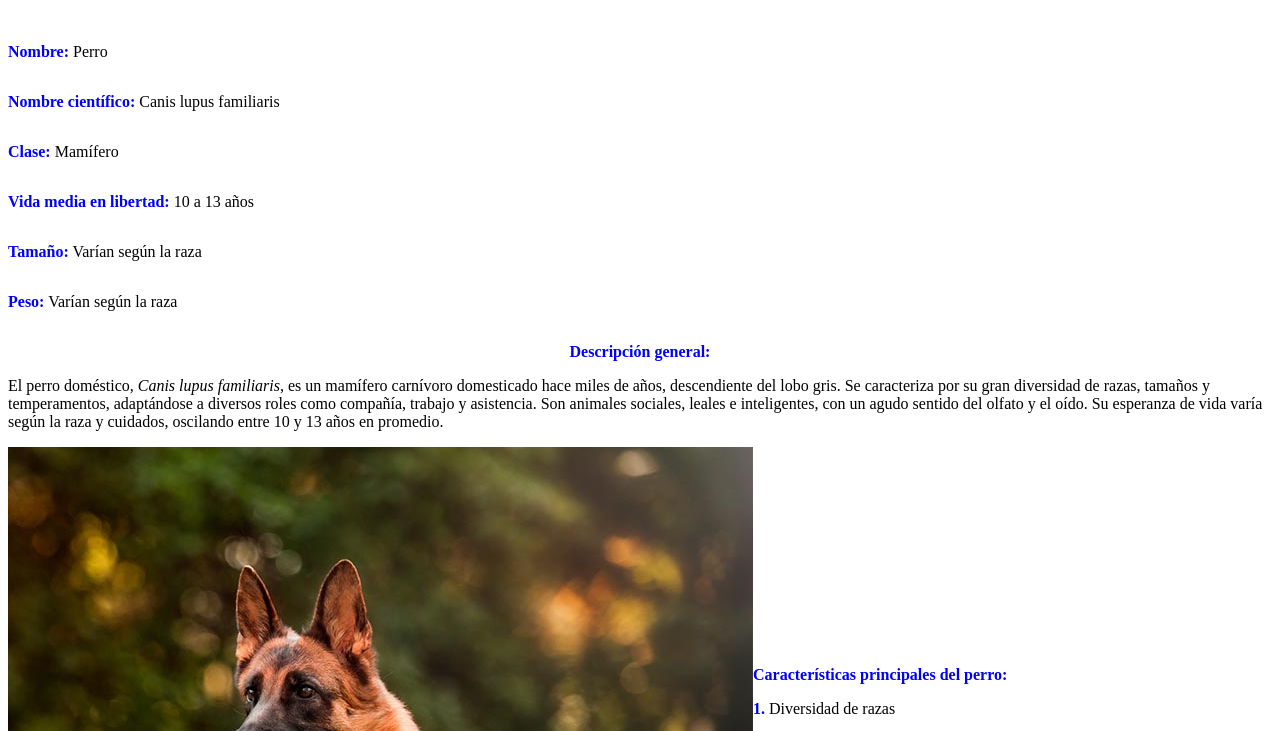
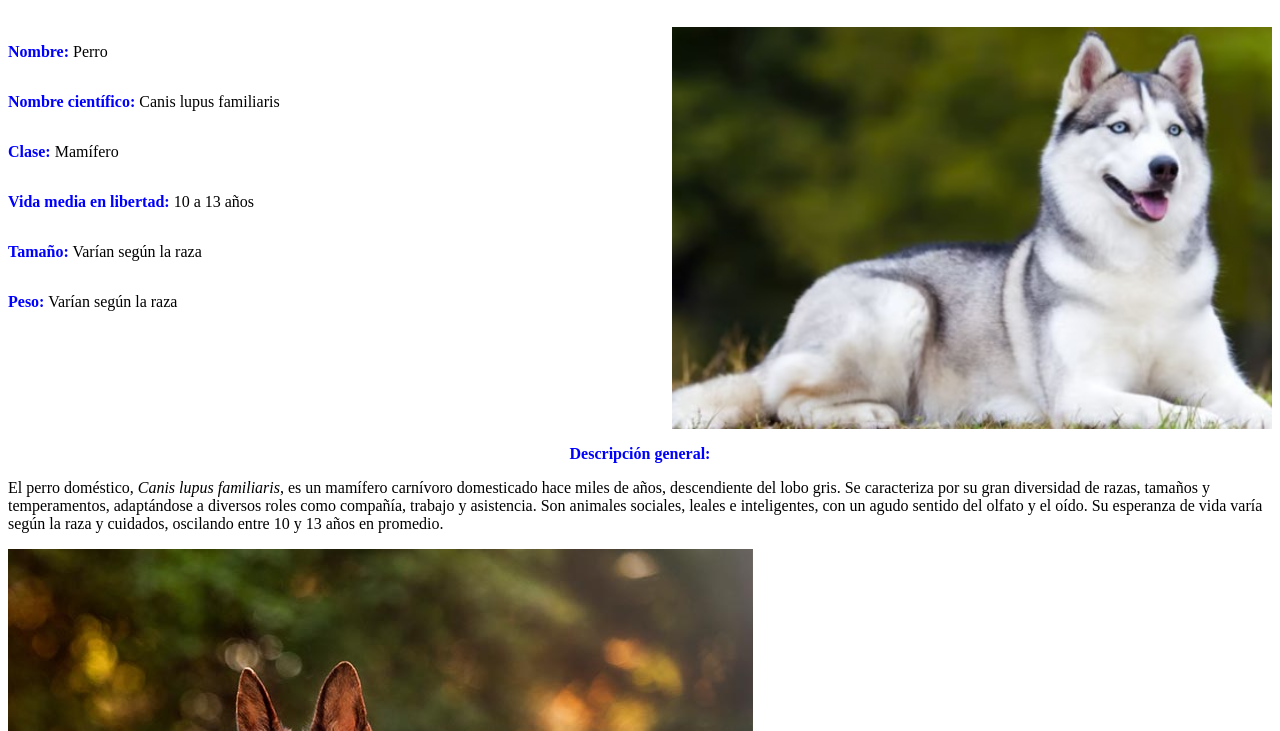
Before and after one commit to ALEJITA47/proyecttotaller2.github.io, a plain HTML site: page index.html in a window 1280 px wide. Shown: the part 67-798 px from the top of the page. Drawn offline with Linux system fonts and the light colour scheme.

Commit message:
se agrego una imagen a el agrchivo index.html

```diff
--- a/index.html
+++ b/index.html
@@ -8,6 +8,8 @@
 </head>
 <body>
     <p class="color-encabezado negrita-encabezado tamaño-encabezado">Perro</p>
+    <div style="overflow: auto;">
+        <img src="img/hus.jpg" class="img-thumbnail" alt="perro Husky de Siberia, uno de los perros más hermosos del mundo " style="float: right; width: 600px; margin-left: 100px;">
         <div class="contenedor2">
             <div class="texto-alineado2">
                 <p><strong class="nombre">Nombre:</strong> Perro </p>
@@ -18,7 +20,7 @@
                 <p><strong class="peso">Peso:</strong> Varían según la raza</p>
             </div>
         </div>
-      <p class="color-desc negrita alineacion">Descripción general: </p>
+    </div>      <p class="color-desc negrita alineacion">Descripción general: </p>
     <p class="text-start">
         El perro doméstico, <em>Canis lupus familiaris</em>, es un mamífero carnívoro domesticado hace miles de años, descendiente del lobo gris.
         Se caracteriza por su gran diversidad de razas, tamaños y temperamentos, adaptándose a diversos roles como compañía, trabajo y asistencia.
```
Lines whose indentation alone changed are shown as unchanged.
